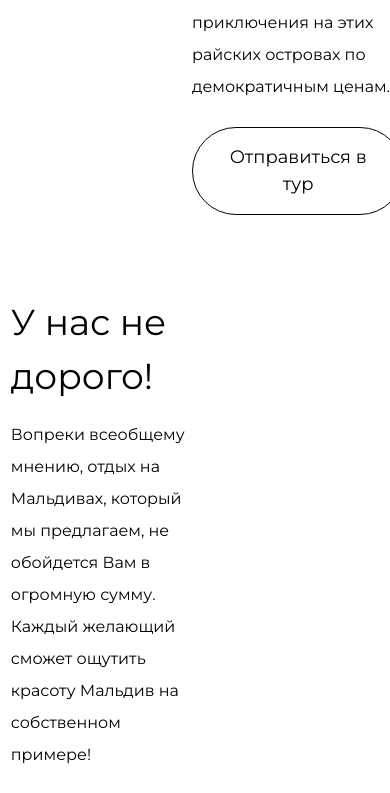
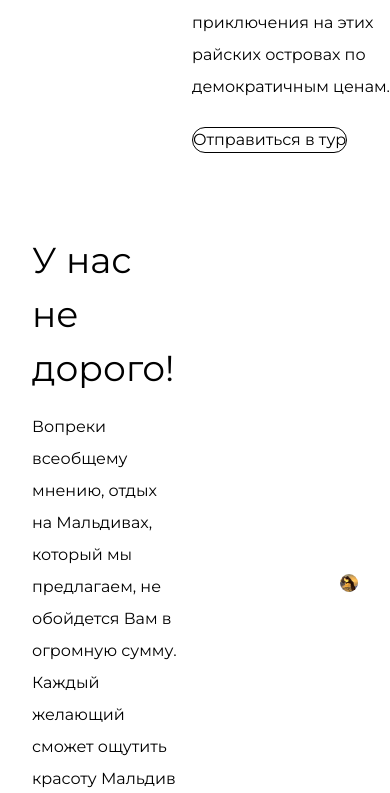
Before and after one commit to RostislavIvanov/maldives-landing, a React (Vite) app: page / in a window 390 px wide. Shown: the part 1564-2357 px from the top of the page. Built offline with nearby package versions, Linux system fonts and the light colour scheme.

Commit message:
Добавление адаптива для компонента кнопки

```diff
--- /dev/null
+++ b/src/components/UI/Button/Button.module.css
@@ -0,0 +1,17 @@
+.default {
+    @apply
+    border rounded-default
+    sm:text-[30px] sm:px-12 sm:py-8
+    md:text-[30px] md:px-12 md:py-8
+    lg:text-default lg:px-8 lg:py-4;
+}
+
+.black {
+    @apply
+    border-black text-black;
+}
+
+.white {
+    @apply
+    border-white text-white;
+}
--- a/src/components/UI/Button/Button.tsx
+++ b/src/components/UI/Button/Button.tsx
@@ -1,5 +1,5 @@
 import { FC, PropsWithChildren } from "react";
-
+import classes from './Button.module.css'
 interface IButtonProps extends PropsWithChildren {
     color?: 'black' | 'white';
 }
@@ -7,8 +7,7 @@ interface IButtonProps extends PropsWithChildren {
 const Button: FC<IButtonProps> = ({ children, color = 'black' }) => {
     return (
         <div>
-            <button
-                className={`${color === 'black' ? 'border-black text-black' : 'border-white text-white'} text-default py-4 px-8 border rounded-default`}>
+            <button className={`${color === 'black' ? classes.black : classes.white} ${classes.default}`}>
                 {children}
             </button>
         </div>
```
